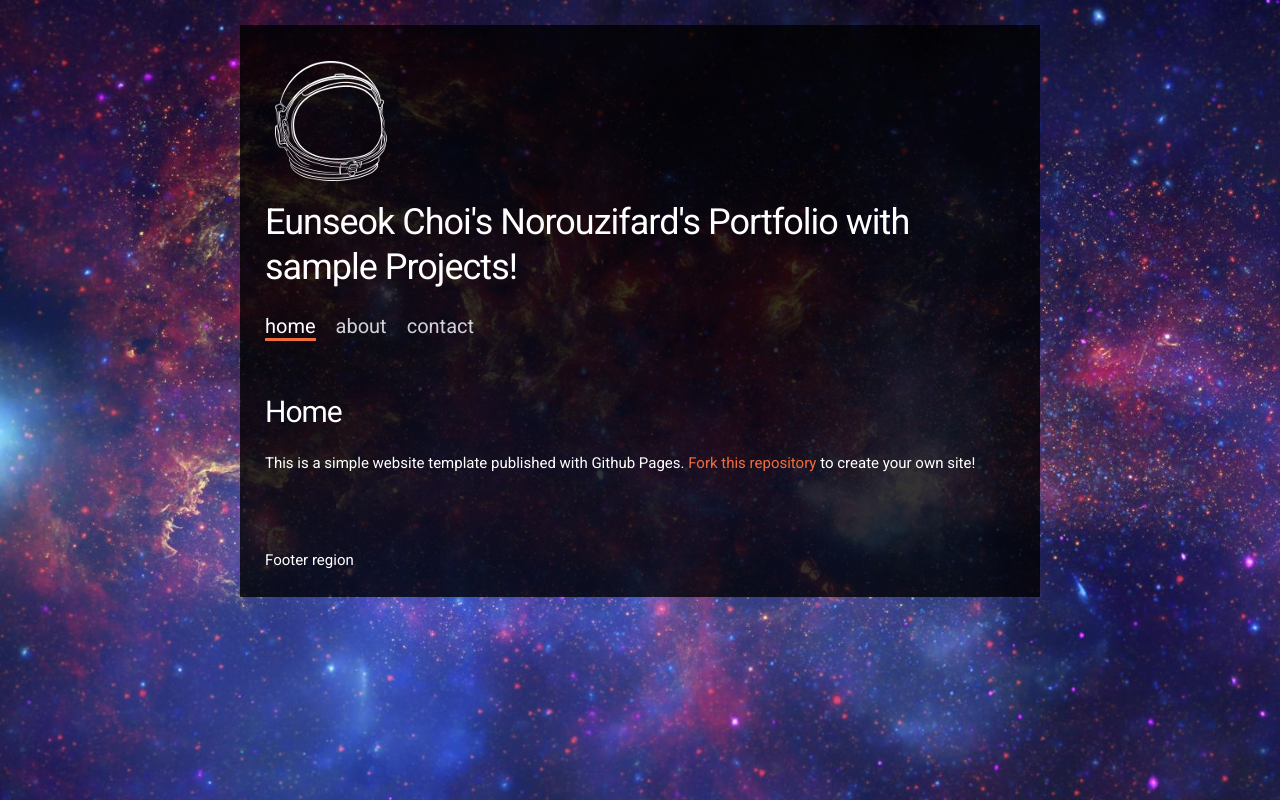
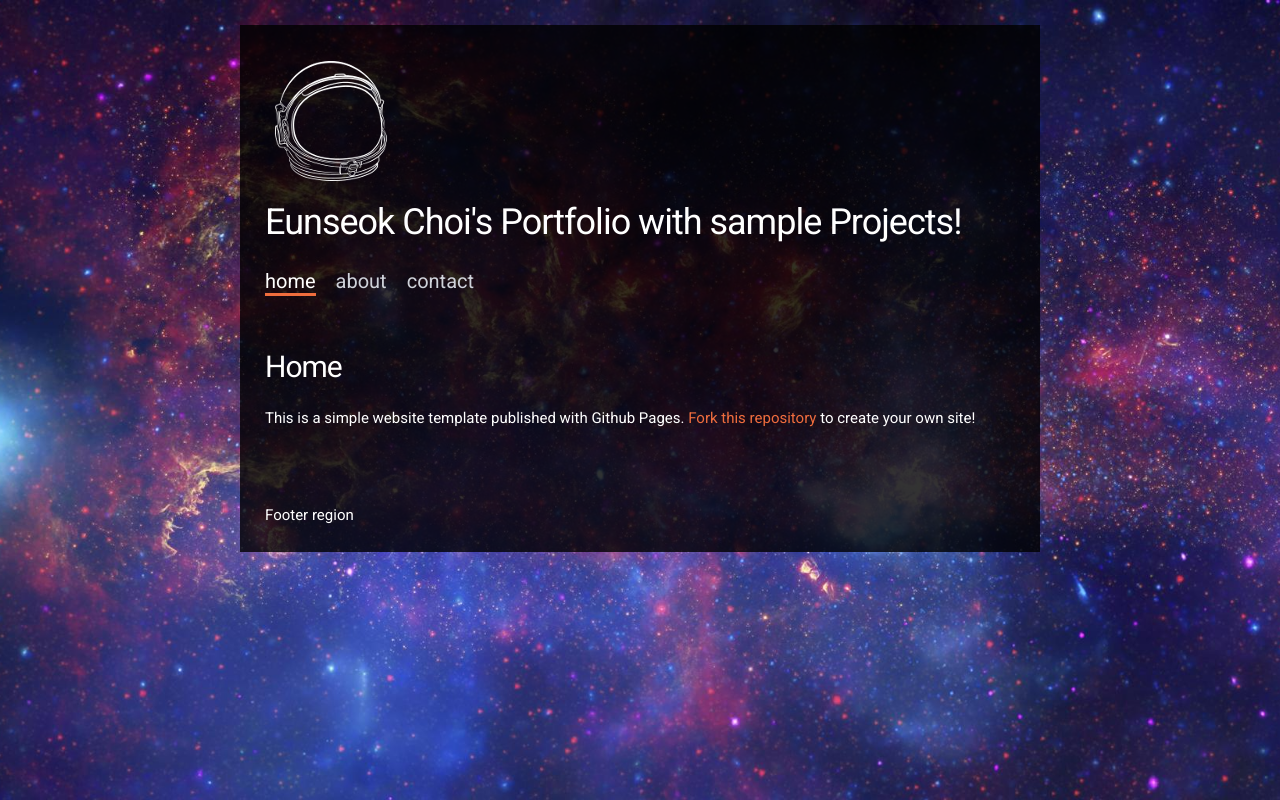
Before and after one commit to echoi77/portfolio, a plain HTML site: page index.html in a window 1280 px wide. Drawn offline with nearby package versions, Linux system fonts and the light colour scheme.

Commit message:
Update index.html

```diff
--- a/index.html
+++ b/index.html
@@ -30,7 +30,7 @@
 
     <header id="header">
       <img src="logo.png">
-      <h1>Eunseok Choi's Norouzifard's Portfolio with sample Projects!</h1>
+      <h1>Eunseok Choi's Portfolio with sample Projects!</h1>
 
       <!-- Menu link fragment #id should match a div id. Example: <a href="#home"> links to <div id="home"></div>  -->
       <ul class="main-menu">
```
